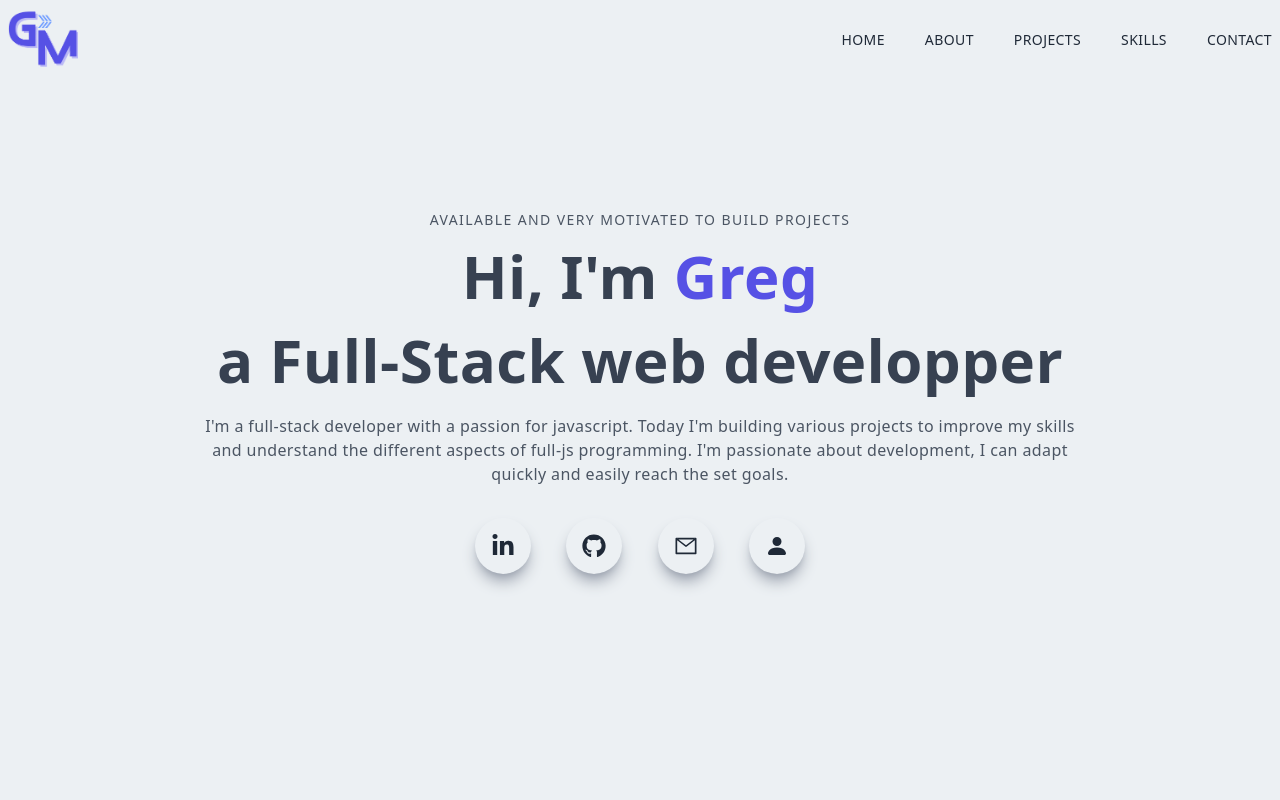
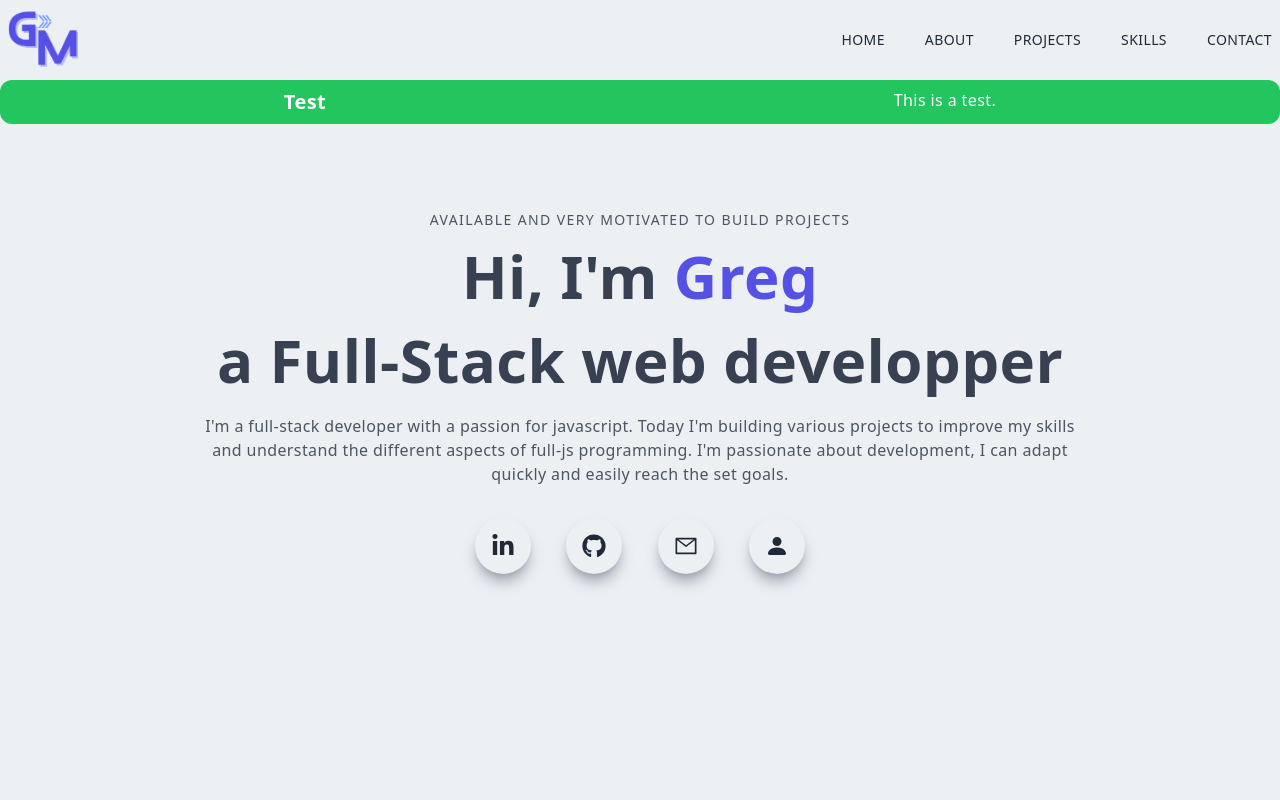
Before and after one commit to NMY0d4/MyPortefolio_nextJS, a Next.js app: page / in a window 1280 px wide. Shown: the top 800 px of the page. Built offline with nearby package versions, Linux system fonts and the light colour scheme; no server answers.

Commit message:
Change QuickMsg to Notification, create a store to use it in a context and make it available in the whole application

```diff
--- a/components/contact/FormContact.jsx
+++ b/components/contact/FormContact.jsx
@@ -1,7 +1,6 @@
 import React, { useState } from 'react';
 import InputField from './InputField';
 import { useRouter } from 'next/router';
-import QuickMsg from '../ui/QuickMsg';
 
 const FormContact = () => {
   const initialState = {
@@ -13,7 +12,6 @@ const FormContact = () => {
   };
   const [formData, setFormData] = useState(initialState);
   const router = useRouter();
-  const [isVisible, setIsVisible] = useState(false);
 
   const handleQuickMsgRemove = () => {
     setIsVisible(false);
@@ -29,7 +27,7 @@ const FormContact = () => {
     // faire quelque chose avec les données du formulaire
     console.log(formData);
     setFormData(initialState);
-    setIsVisible(true);
+
     // router.push('/');
   };
 
@@ -76,12 +74,7 @@ const FormContact = () => {
         ></textarea>
       </div>
       <button className='w-full p-4 text-gray-100 mt-6'>Send Message</button>
-      <QuickMsg
-        message='Message sent!'
-        handleIsVisible={isVisible}
-        duration={3000}
-        onRemove={handleQuickMsgRemove}
-      />
+
     </form>
   );
 };
--- a/components/navbar/NavBar.jsx
+++ b/components/navbar/NavBar.jsx
@@ -10,6 +10,7 @@ import { useRouter } from 'next/router';
 import { navLinks } from '../ui/utilClasses';
 import { useSession, signOut } from 'next-auth/react';
 import { BsFillPersonCheckFill } from 'react-icons/bs';
+import Notification from '../ui/Notification';
 
 function NavBar() {
   const [nav, setNav] = useState(false);
@@ -95,6 +96,7 @@ function NavBar() {
           </div>
         </div>
       </div>
+      <Notification title='Test' message='This is a test.' status='success' />
 
       {/* Menu gauche petit écran */}
       <div
--- /dev/null
+++ b/components/ui/Notification.jsx
@@ -0,0 +1,33 @@
+import { useContext } from 'react';
+import NotificationContext from '../../store/notification-context';
+
+function Notification(props) {
+  const notificationCtx = useContext(NotificationContext);
+
+  const { title, message, status } = props;
+
+  let statusClasses = '';
+
+  if (status === 'success') {
+    statusClasses = 'bg-green-500 text-white';
+  }
+
+  if (status === 'error') {
+    statusClasses = 'bg-red-500 text-white';
+  }
+
+  if (status === 'pending') {
+    statusClasses = 'bg-yellow-500 text-black';
+  }
+
+  const activeClasses = `notification ${statusClasses} flex justify-around rounded-xl py-2`;
+
+  return (
+    <div className={activeClasses} onClick={notificationCtx.hideNotification}>
+      <h2 className='text-xl'>{title}</h2>
+      <p className='font-medium'>{message}</p>
+    </div>
+  );
+}
+
+export default Notification;
--- a/components/ui/QuickMsg.jsx
+++ /dev/null
@@ -1,28 +0,0 @@
-import { useState, useEffect } from 'react';
-
-function QuickMsg({ message, duration, onRemove, handleIsVisible }) {
-  const [isVisible, setIsVisible] = useState(false);
-
-
-  useEffect(() => {
-    setIsVisible(handleIsVisible);
-    const timeout = setTimeout(() => {
-      onRemove();
-    }, duration);
-
-    return () => clearTimeout(timeout);
-  }, [duration, onRemove, isVisible]);
-
-
-  return (
-    <>
-      {isVisible && (
-        <div className='bg-secondary mt-2 text-white py-2 px-4 rounded-md shadow-md'>
-          {message}
-        </div>
-      )}
-    </>
-  );
-}
-
-export default QuickMsg;
--- a/pages/_app.js
+++ b/pages/_app.js
@@ -3,10 +3,12 @@ import Head from 'next/head';
 import '../styles/globals.css';
 import NavBar from '../components/navbar/NavBar';
 import { SessionProvider } from 'next-auth/react';
+import { NotificationContextProvider } from '../store/notification-context';
 
 function MyApp({ Component, pageProps }) {
   return (
     <SessionProvider session={pageProps.session}>
+      <NotificationContextProvider>
         <Fragment>
           <Head>
             <title>Greg | Developper</title>
@@ -19,6 +21,7 @@ function MyApp({ Component, pageProps }) {
           <NavBar />
                     <Component {...pageProps} />
         </Fragment>
+      </NotificationContextProvider>
     </SessionProvider>
   );
 }
--- /dev/null
+++ b/store/notification-context.js
@@ -0,0 +1,33 @@
+import { createContext, useState } from 'react';
+
+const NotificationContext = createContext({
+  notification: null,
+  showNotification: function () {},
+  hideNotification: function () {},
+});
+
+export function NotificationContextProvider({ children }) {
+  const [activeNotification, setActivenotification] = useState();
+
+  function showNotificationHandler({ title, message, status }) {
+    setActivenotification({ title, message, status });
+  }
+
+  function hideNotificationHandler() {
+    setActivenotification(null);
+  }
+
+  const context = {
+    notification: activeNotification,
+    showNotification: showNotificationHandler,
+    hideNotification: hideNotificationHandler,
+  };
+
+  return (
+    <NotificationContext.Provider value={context}>
+      {children}
+    </NotificationContext.Provider>
+  );
+}
+
+export default NotificationContext;
```
Lines whose indentation alone changed are shown as unchanged.
